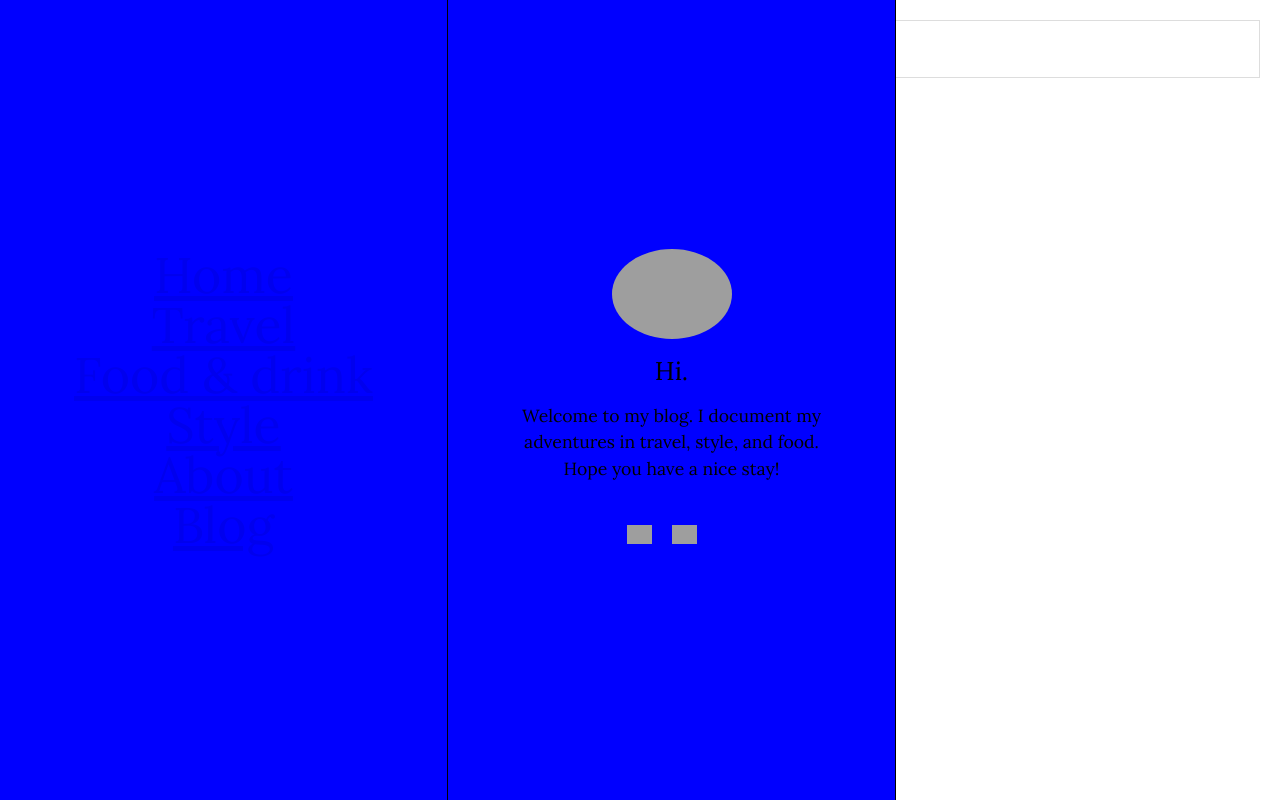
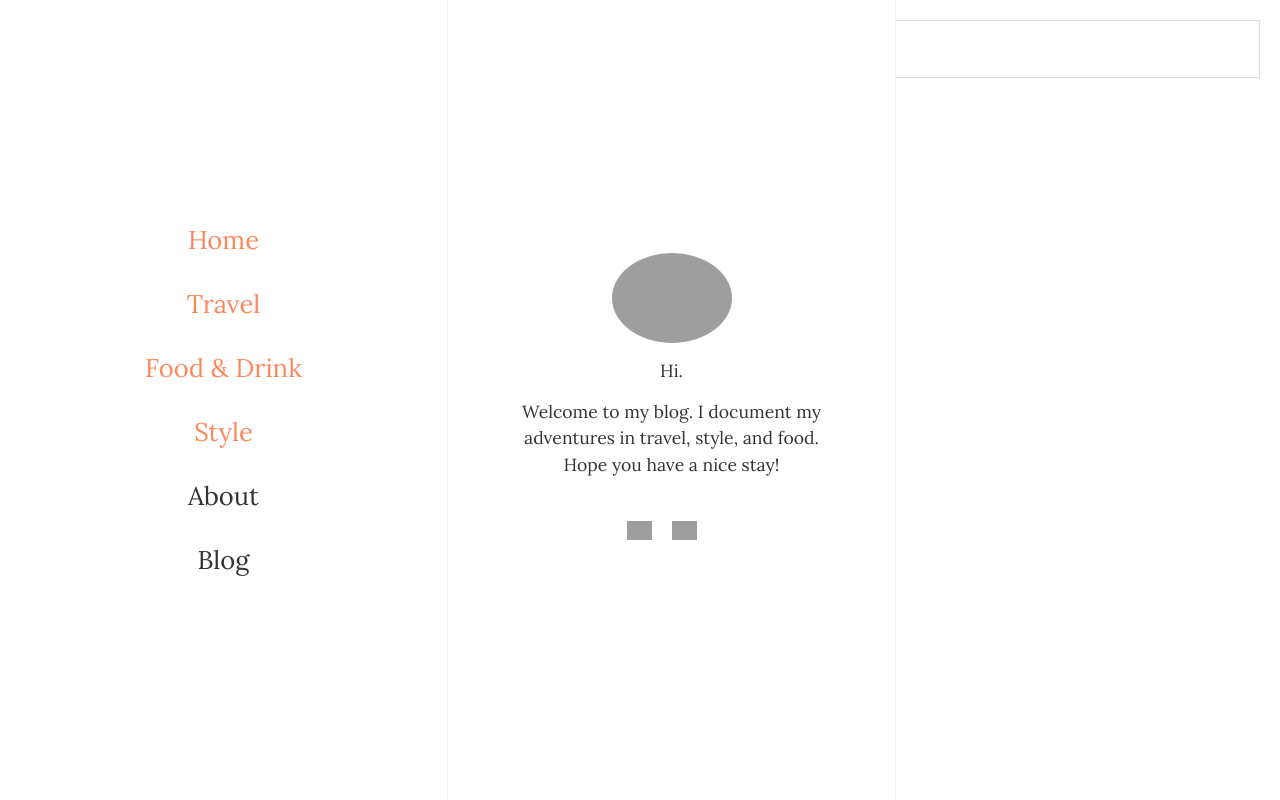
Before and after one commit to harrybeckwith/nextjs-portfolio, a Next.js app: page / in a window 1280 px wide. Built offline with nearby package versions, Linux system fonts and the light colour scheme; grey boxes are pictures that could not be loaded.

Commit message:
menu styles

```diff
--- /dev/null
+++ b/components/ActiveLink.js
@@ -0,0 +1,13 @@
+import Link from "next/link";
+import { withRouter } from "next/router";
+import { Children } from "react";
+
+const ActiveLink = withRouter(({ router, children, ...props }) => (
+  <Link {...props}>
+    {React.cloneElement(Children.only(children), {
+      className: router.pathname === props.href ? `menu__nav__active` : null
+    })}
+  </Link>
+));
+
+export default ActiveLink;
--- a/components/Header.js
+++ b/components/Header.js
@@ -1,43 +1,62 @@
-import Link from 'next/link'
+import ActiveLink from "./ActiveLink";
+
 export default function Header() {
   return (
     <header className="header">
-
       <div className="menu">
         <div className="menu__container">
           <nav className="menu__nav">
-            <Link href="/">
+            <ActiveLink href="/">
               <a>Home</a>
-            </Link>
-            <Link href="/">
+            </ActiveLink>
+            <ActiveLink href="/">
               <a>Travel</a>
-            </Link>
-            <Link href="/">
+            </ActiveLink>
+            <ActiveLink href="/">
               <a>Food & drink</a>
-            </Link>
-            <Link href="/">
+            </ActiveLink>
+            <ActiveLink href="/">
               <a>Style</a>
-            </Link>
-            <Link href="/about">
+            </ActiveLink>
+            <ActiveLink href="/about">
               <a>About</a>
-            </Link>
-            <Link href="/blog">
+            </ActiveLink>
+            <ActiveLink href="/blog">
               <a>Blog</a>
-            </Link>
+            </ActiveLink>
           </nav>
           <div className="menu__about">
             <div className="menu__about__inside">
-              <img className="menu__avatar" src="/static/images/naomi.png" alt="avatar" />
+              <img
+                className="menu__avatar"
+                src="/static/images/naomi.png"
+                alt="avatar"
+              />
               <h3 className="menu__title">Hi.</h3>
               <p className="menu__desc">
-                Welcome to my blog. I document my adventures in travel, style, and food. Hope you have a nice stay!
+                Welcome to my blog. I document my adventures in travel, style,
+                and food. Hope you have a nice stay!
               </p>
               <div className="menu__icons">
-                <a href="https://www.instagram.com/naomijoanna/?hl=en" target="_blank">
-                  <img className="menu__icons__icon" src="/static/icons/instagram-logo.svg" alt="instagram logo" />
+                <a
+                  href="https://www.instagram.com/naomijoanna/?hl=en"
+                  target="_blank"
+                >
+                  <img
+                    className="menu__icons__icon"
+                    src="/static/icons/instagram-logo.svg"
+                    alt="instagram logo"
+                  />
                 </a>
-                <a href="https://twitter.com/naomijowhite?lang=en-gb" target="_blank">
-                  <img className="menu__icons__icon" src="/static/icons/twitter-black-shape.svg" alt="twitter logo" />
+                <a
+                  href="https://twitter.com/naomijowhite?lang=en-gb"
+                  target="_blank"
+                >
+                  <img
+                    className="menu__icons__icon"
+                    src="/static/icons/twitter-black-shape.svg"
+                    alt="twitter logo"
+                  />
                 </a>
               </div>
             </div>
@@ -45,5 +64,5 @@ export default function Header() {
         </div>
       </div>
     </header>
-  )
+  );
 }
--- a/styles/_fonts.scss
+++ b/styles/_fonts.scss
@@ -2,4 +2,5 @@
 
 body {
 	font-family: 'Lora', serif;
+	color: map-get($colors, base);
 }
--- /dev/null
+++ b/styles/_functions.scss
@@ -0,0 +1,35 @@
+
+@mixin breakpoint-min($breakpoint) {
+    $queryValue: map-get($breakpoints, $breakpoint);
+
+    @if ($queryValue==false) {
+      @error 'Breakpoint "#{$breakpoint}" doesn\'t exist. Available breakpoints are: #{map-keys($breakpoints)}';
+    }
+
+    @media (min-width: #{$queryValue}px) {
+      @content;
+    }
+  }
+
+  /*  ==========================================================================
+      breakpoint-max -
+      This mixin allows us to use specific breakpoints
+      defined in our variables, and generate the correct
+      (max-width) media query required
+  =========================================================================== */
+
+  @mixin breakpoint-max($breakpoint) {
+    $nextBreakpoint: map-get-next($breakpoints, $breakpoint);
+
+    @if ($nextBreakpoint != false) {
+      @if (map-has-key($breakpoints, $breakpoint) == false) {
+        @error 'Breakpoint "#{$breakpoint}" doesn\'t exist. Available breakpoints are: #{map-keys($breakpoints)}';
+      }
+
+      $queryValue: $nextBreakpoint - 1;
+
+      @media (max-width: #{$queryValue}px) {
+        @content;
+      }
+    }
+  }
--- a/styles/_reset.scss
+++ b/styles/_reset.scss
@@ -22,6 +22,7 @@ time, mark, audio, video {
 	font-size: 100%;
 	font: inherit;
 	vertical-align: baseline;
+
 }
 /* HTML5 display-role reset for older browsers */
 article, aside, details, figcaption, figure,
--- a/styles/_variables.scss
+++ b/styles/_variables.scss
@@ -1,3 +1,10 @@
+@function map-deep-get($map, $keys...) {
+    @each $key in $keys {
+        $map: map-get($map, $key);
+    }
+    @return $map;
+}
+
 $breakpoints: (
   xs: 480,
   sm: 768,
@@ -34,37 +41,19 @@ $fontWeight: (
   bold: 700,
 );
 
+
+$letterSpacing: (
+  tight: -0.08em,
+  normal: 0,
+  wide: 0.08em,
+);
+
+
 $colors: (
-  primary: (
-    base: #df384b,
-    dark: #b52d3d,
-  ),
-  secondary: (
-    light: #def7ff,
-    base: #31a6ce,
-    dark: #257e9c,
-  ),
-  tertiary: (
-    base: #383838,
-    light: #4e4e4e,
-  ),
-  grey: (
-    base: #c3c3c3,
-    light: #dfdfdf,
-    lighter: #f2f2f2,
-  ),
-  red: #de3649,
-  turquoise: #2fa4cc,
-  green: #30cd79,
-  purple: #82249a,
-  gold: #b3ae2c,
-  pink: #e77676,
-  boxShadow: #d0d0d0,
-  transparent: transparent,
-  black: #000000,
-  white: #ffffff,
-  positive: #97bd2a,
-  negative: #df384b,
+    primary: #333,
+    secondary: #fd885d,
+    grey-light: #f0f0f0,
+    base: #333,
 );
 
 $borderRadius: (
@@ -101,3 +90,10 @@ $zIndex: (
   4: 40,
   max: 50,
 );
+
+
+$transitions: (
+  base: ease 0.35s,
+  fast: ease 0.15s,
+  slow: ease 0.55s,
+);
--- a/styles/base.scss
+++ b/styles/base.scss
@@ -1,4 +1,5 @@
 @import './reset';
+@import './functions';
+@import './variables';
 @import './fonts';
-@import './variables';
 @import './header';
--- a/styles/header.scss
+++ b/styles/header.scss
@@ -1,27 +1,78 @@
-
 .menu {
   font-size: 50px;
   position: fixed;
-    background-color: blue;
-
+  background-color: #fff;
   top: 0;
   left: 0;
   bottom: 0;
+  width: 100%;
+  overflow: scroll;
+
+  @include breakpoint-min(sm) {
     width: 70%;
+  }
 
+  &__nav {
+    border-bottom: 1px solid map-get($colors, grey-light);
+    padding-bottom: map-get($spacing, 5);
+    padding-top: map-get($spacing, 5);
+    transition: map-get($transitions, fast);
+
+    &__active {
+      color: map-get($colors, secondary) !important;
+    }
+
+    @include breakpoint-min(sm) {
+      border-bottom: 0;
+      padding-top: 0;
+      padding-bottom: 0;
+    }
+
+    a {
+      font-size: map-get($fontSize, base);
+      text-decoration: none;
+      color: map-get($colors, base);
+      text-transform: capitalize;
+      display: block;
+      padding-top: map-get($spacing, 3);
+      padding-bottom: map-get($spacing, 3);
+      transition: map-get($transitions, fast);
+
+      &:hover {
+        color: map-get($colors, secondary);
+      }
+    }
+  }
+
+  &__about {
+    padding-top: map-get($spacing, 8);
+
+    @include breakpoint-min(sm) {
+      padding-top: 0;
+    }
+  }
 
   &__about,
   &__nav {
+    display: flex;
+    flex-direction: column;
+    align-items: center;
+    justify-content: center;
+
+    @include breakpoint-min(sm) {
+      margin-top: 0;
       width: 50%;
       height: 100vh;
-        display:flex;
-        flex-direction: column;
-        align-items:center;
-        justify-content: center;
-        border-right: 1px solid black;
+      border-right: 1px solid map-get($colors, grey-light);
+    }
   }
 
   &__about {
+    border-top: 1px solid map-get($colors, grey-light);
+
+    @include breakpoint-min(sm) {
+      border-top: 0;
+    }
     &__inside {
       display: flex;
       justify-content: center;
@@ -31,19 +82,25 @@
   }
 
   &__container {
-        display:flex;
+    @include breakpoint-min(sm) {
+      display: flex;
       justify-content: space-between;
+    }
   }
 
   &__title {
-        font-size: map-get($fontSize, base);
+    font-size: map-get($fontSize, 3xs);
   }
 
   &__desc {
     font-size: map-get($fontSize, 3xs);
-        max-width: 308px;
     text-align: center;
     line-height: map-get($lineHeight, normal);
+    max-width: 80%;
+
+    @include breakpoint-min(md) {
+      max-width: 343px;
+    }
   }
 
   &__avatar {
@@ -52,14 +109,13 @@
   }
 
   &__icons {
-
     &__icon {
       width: 25px;
-            margin-right:20px;
-            transition: .2s linear;
+      margin-right: 20px;
+      transition: 0.2s linear;
 
       &:hover {
-                opacity: .4;
+        opacity: 0.4;
       }
     }
   }
@@ -69,5 +125,4 @@
   &__icons {
     margin-top: map-get($spacing, 3);
   }
-
 }
```
Lines whose indentation alone changed are shown as unchanged.
